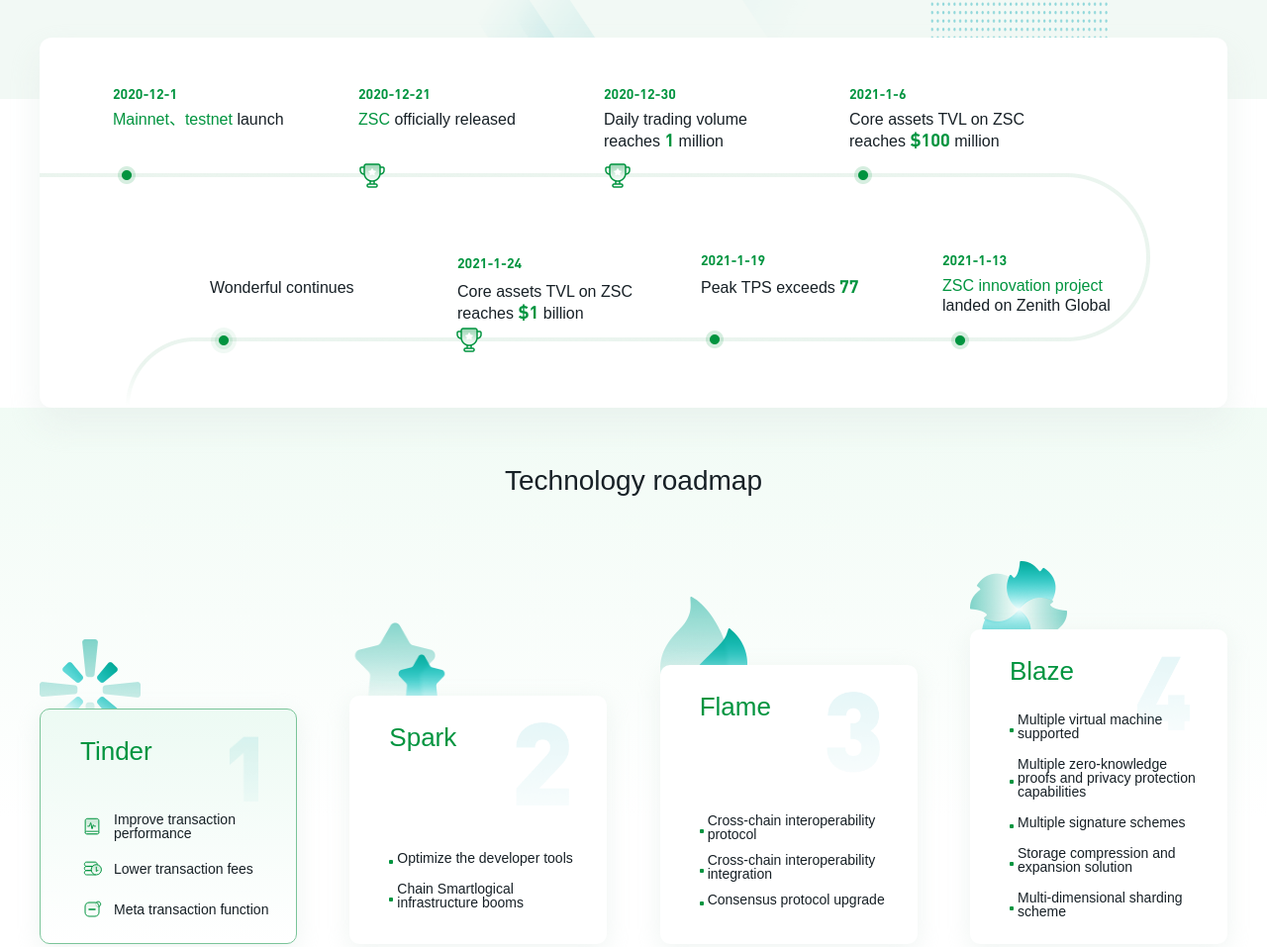
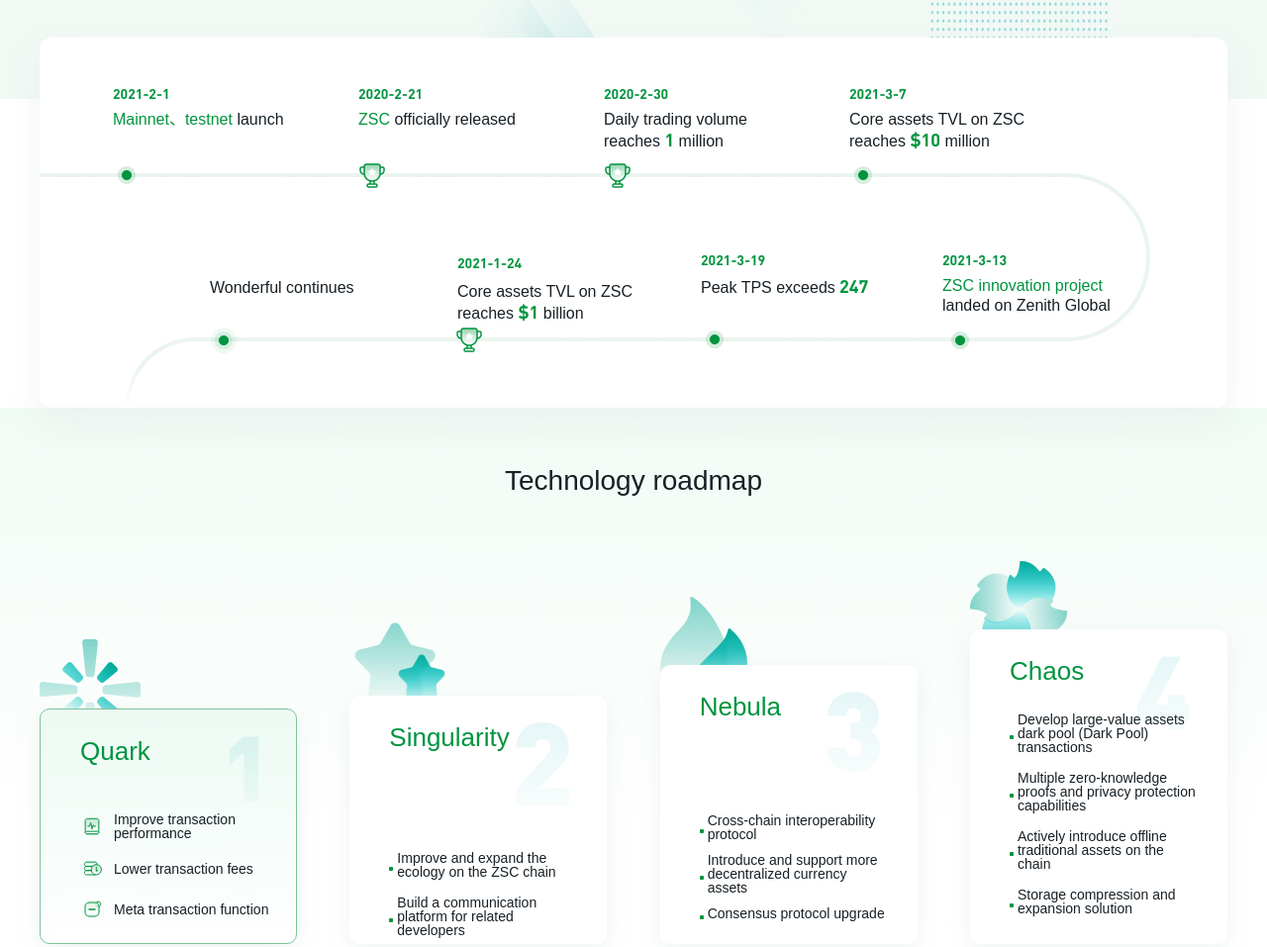
Before and after one commit to ZSC-group/home-page, a plain HTML site: page memorabilia.html in a window 1280 px wide. Shown: the part 200-1157 px from the top of the page at 99% size. Drawn offline with Linux system fonts and the light colour scheme.

Commit message:
add docs

```diff
--- a/memorabilia.html
+++ b/memorabilia.html
@@ -62,29 +62,29 @@
         </div>
         <div data-v-426e730d="" class="memorabilia-line-bg">
           <div data-v-426e730d="" class="memorabilia-block">
-            <p data-v-426e730d="" class="time"> 2020-12-1 </p>
+            <p data-v-426e730d="" class="time"> 2021-2-1 </p>
             <div data-v-426e730d="" class="text"><span class="green">Mainnet、testnet</span> launch</div>
           </div>
           <div data-v-426e730d="" class="memorabilia-block">
-            <p data-v-426e730d="" class="time"> 2020-12-21 </p>
+            <p data-v-426e730d="" class="time"> 2020-2-21 </p>
             <div data-v-426e730d="" class="text"><span class="green">ZSC</span> officially released</div>
           </div>
           <div data-v-426e730d="" class="memorabilia-block">
-            <p data-v-426e730d="" class="time"> 2020-12-30 </p>
+            <p data-v-426e730d="" class="time"> 2020-2-30 </p>
             <div data-v-426e730d="" class="text">Daily trading volume reaches <span class="num">1</span> million</div>
           </div>
           <div data-v-426e730d="" class="memorabilia-block">
-            <p data-v-426e730d="" class="time"> 2021-1-6 </p>
-            <div data-v-426e730d="" class="text">Core assets TVL on ZSC reaches <span class="num">$100</span> million</div>
+            <p data-v-426e730d="" class="time"> 2021-3-7 </p>
+            <div data-v-426e730d="" class="text">Core assets TVL on ZSC reaches <span class="num">$10</span> million</div>
           </div>
           <div data-v-426e730d="" class="memorabilia-block">
-            <p data-v-426e730d="" class="time"> 2021-1-13 </p>
+            <p data-v-426e730d="" class="time"> 2021-3-13 </p>
             <div data-v-426e730d="" class="text"><span class="green">ZSC innovation project </span></div>
             <div data-v-426e730d="" class="text">landed on Zenith Global</div>
           </div>
           <div data-v-426e730d="" class="memorabilia-block">
-            <p data-v-426e730d="" class="time"> 2021-1-19 </p>
-            <div data-v-426e730d="" class="text">Peak TPS exceeds<span class="num"> 77</span></div>
+            <p data-v-426e730d="" class="time"> 2021-3-19 </p>
+            <div data-v-426e730d="" class="text">Peak TPS exceeds<span class="num"> 247</span></div>
           </div>
           <div data-v-426e730d="" class="memorabilia-block">
             <p data-v-426e730d="" class="time"> 2021-1-24 </p>
@@ -144,7 +144,7 @@
           <div data-v-426e730d="" class="last-list">
             <div data-v-426e730d="" class="last-item-box">
               <div data-v-426e730d="" class="last-item">
-                <h3 data-v-426e730d="">Tinder</h3>
+                <h3 data-v-426e730d="">Quark</h3>
                 <div data-v-426e730d="" class="num-img"><img data-v-426e730d="" src="img/1.c40b2e87.png"></div>
                 <div data-v-426e730d="" class="text-box"><img data-v-426e730d="" src="img/icon1.0ef1e76d.svg" alt=""><span data-v-426e730d=""> Improve transaction performance </span></div>
                 <div data-v-426e730d="" class="text-box"><img data-v-426e730d="" src="img/icon2.beac5260.svg" alt=""><span data-v-426e730d=""> Lower transaction fees </span></div>
@@ -153,30 +153,29 @@
             </div>
             <div data-v-426e730d="" class="last-item-box">
               <div data-v-426e730d="" class="last-item">
-                <h3 data-v-426e730d="">Spark</h3>
+                <h3 data-v-426e730d="">Singularity</h3>
                 <div data-v-426e730d="" class="num-img"><img data-v-426e730d="" src="img/2.b72ac9e0.png"></div>
-                <div data-v-426e730d="" class="text-box"><span data-v-426e730d="" class="dot"></span><span data-v-426e730d=""> Optimize the developer tools </span></div>
-                <div data-v-426e730d="" class="text-box"><span data-v-426e730d="" class="dot"></span><span data-v-426e730d=""> Chain Smartlogical infrastructure booms </span></div>
+                <div data-v-426e730d="" class="text-box"><span data-v-426e730d="" class="dot"></span><span data-v-426e730d=""> Improve and expand the ecology on the ZSC chain </span></div>
+                <div data-v-426e730d="" class="text-box"><span data-v-426e730d="" class="dot"></span><span data-v-426e730d=""> Build a communication platform for related developers </span></div>
               </div>
             </div>
             <div data-v-426e730d="" class="last-item-box">
               <div data-v-426e730d="" class="last-item">
-                <h3 data-v-426e730d="">Flame</h3>
+                <h3 data-v-426e730d="">Nebula</h3>
                 <div data-v-426e730d="" class="num-img"><img data-v-426e730d="" src="img/3.943995cc.png"></div>
                 <div data-v-426e730d="" class="text-box"><span data-v-426e730d="" class="dot"></span><span data-v-426e730d=""> Cross-chain interoperability protocol </span></div>
-                <div data-v-426e730d="" class="text-box"><span data-v-426e730d="" class="dot"></span><span data-v-426e730d=""> Cross-chain interoperability integration </span></div>
+                <div data-v-426e730d="" class="text-box"><span data-v-426e730d="" class="dot"></span><span data-v-426e730d=""> Introduce and support more decentralized currency assets </span></div>
                 <div data-v-426e730d="" class="text-box"><span data-v-426e730d="" class="dot"></span><span data-v-426e730d=""> Consensus protocol upgrade </span></div>
               </div>
             </div>
             <div data-v-426e730d="" class="last-item-box">
               <div data-v-426e730d="" class="last-item">
-                <h3 data-v-426e730d="">Blaze</h3>
+                <h3 data-v-426e730d="">Chaos</h3>
                 <div data-v-426e730d="" class="num-img"><img data-v-426e730d="" src="img/4.0bb96754.png"></div>
-                <div data-v-426e730d="" class="text-box"><span data-v-426e730d="" class="dot"></span><span data-v-426e730d=""> Multiple virtual machine supported </span></div>
+                <div data-v-426e730d="" class="text-box"><span data-v-426e730d="" class="dot"></span><span data-v-426e730d=""> Develop large-value assets dark pool (Dark Pool) transactions </span></div>
                 <div data-v-426e730d="" class="text-box"><span data-v-426e730d="" class="dot"></span><span data-v-426e730d=""> Multiple zero-knowledge proofs and privacy protection capabilities </span></div>
-                <div data-v-426e730d="" class="text-box"><span data-v-426e730d="" class="dot"></span><span data-v-426e730d=""> Multiple signature schemes </span></div>
+                <div data-v-426e730d="" class="text-box"><span data-v-426e730d="" class="dot"></span><span data-v-426e730d=""> Actively introduce offline traditional assets on the chain </span></div>
                 <div data-v-426e730d="" class="text-box"><span data-v-426e730d="" class="dot"></span><span data-v-426e730d=""> Storage compression and expansion solution </span></div>
-                <div data-v-426e730d="" class="text-box"><span data-v-426e730d="" class="dot"></span><span data-v-426e730d=""> Multi-dimensional sharding scheme </span></div>
               </div>
             </div>
           </div>
```
